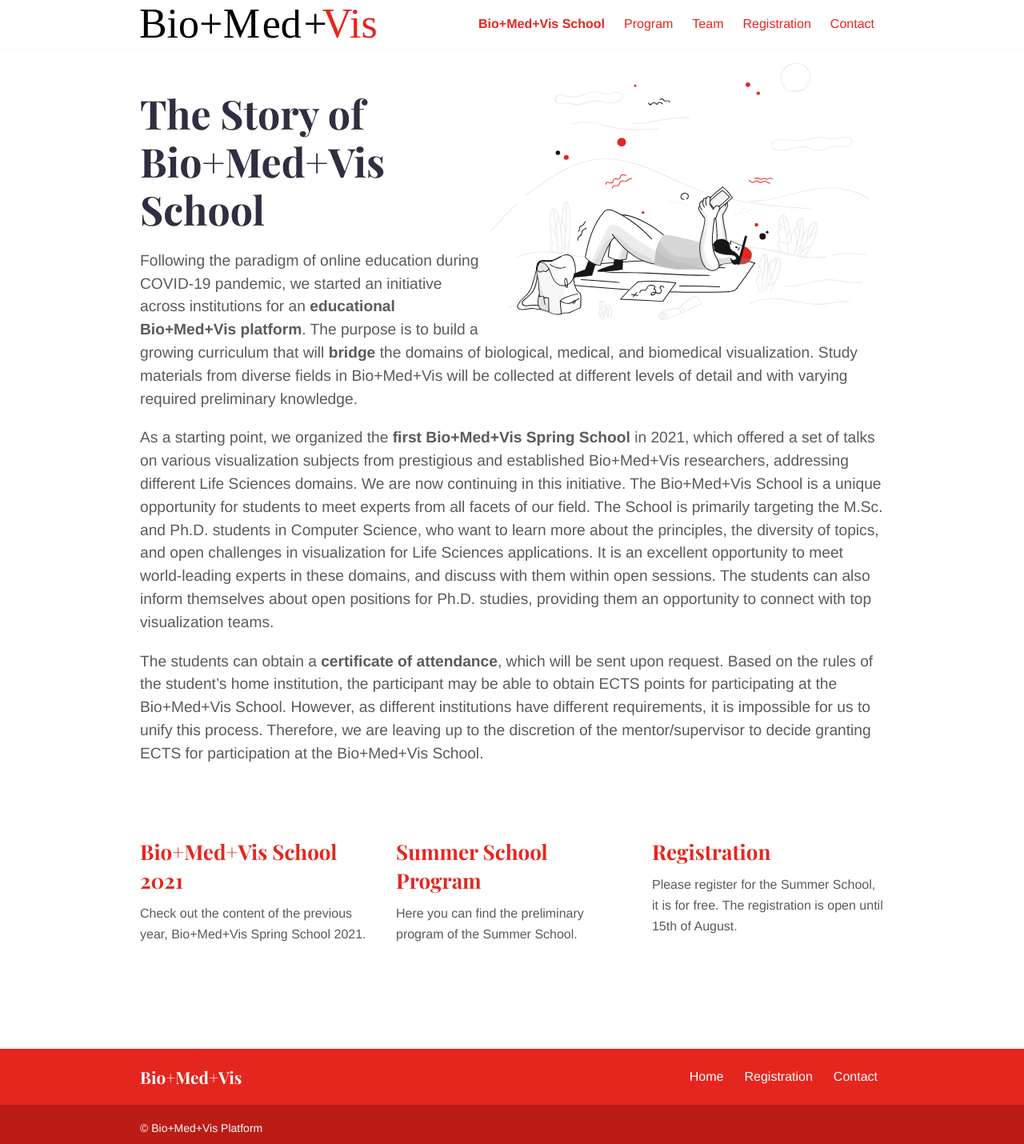
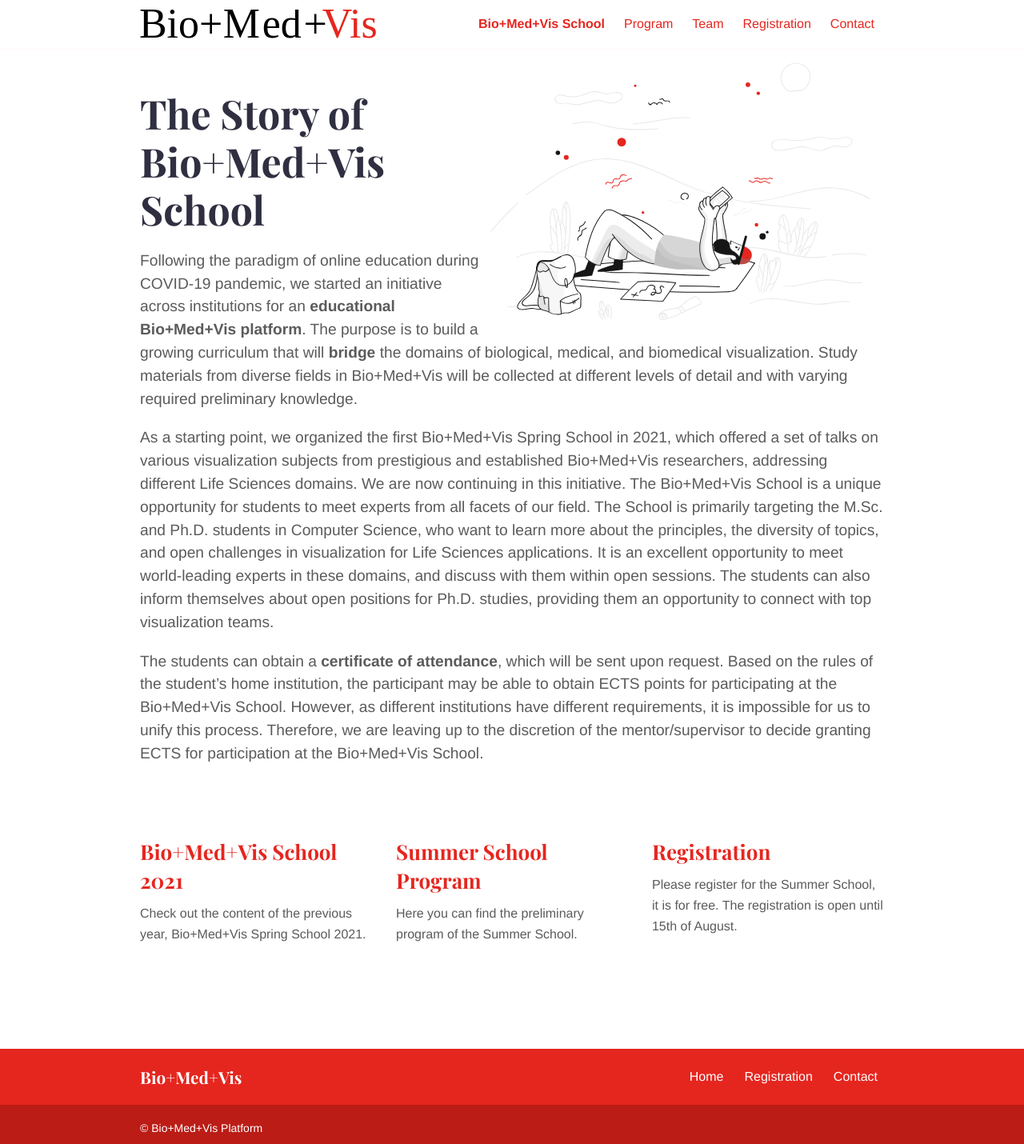
Before and after one commit to biomedvis/2022, a Jekyll site: the page built from school.md, in a window 1280 px wide. Shown: the whole page at 80% size. Built offline with Jekyll 4.4.1, drawn with Linux system fonts in a browser that asks for light colours.

```diff
--- a/school.md
+++ b/school.md
@@ -8,7 +8,6 @@ intro_image: "images/illustrations/reading.svg"
 
 Following the paradigm of online education during COVID-19 pandemic, we started an initiative across institutions for an **educational Bio+Med+Vis platform**. The purpose is to build a growing curriculum that will **bridge** the domains of biological, medical, and biomedical visualization. Study materials from diverse fields in Bio+Med+Vis will be collected at different levels of detail and with varying required preliminary knowledge.
 
-As a starting point, we organized the **first Bio+Med+Vis Spring School** in 2021, which offered a set of talks on various visualization subjects from prestigious and established Bio+Med+Vis researchers, addressing different Life Sciences domains. We are now continuing in this initiative. The Bio+Med+Vis School is a unique opportunity for students to meet experts from all facets of our field.
-The School is primarily targeting the M.Sc. and Ph.D. students in Computer Science, who want to learn more about the principles, the diversity of topics, and open challenges in visualization for Life Sciences applications. It is an excellent opportunity to meet world-leading experts in these domains, and discuss with them within open sessions. The students can also inform themselves about open positions for Ph.D. studies, providing them an opportunity to connect with top visualization teams.
+As a starting point, we organized the first Bio+Med+Vis Spring School in 2021, which offered a set of talks on various visualization subjects from prestigious and established Bio+Med+Vis researchers, addressing different Life Sciences domains. We are now continuing in this initiative. The Bio+Med+Vis School is a unique opportunity for students to meet experts from all facets of our field. The School is primarily targeting the M.Sc. and Ph.D. students in Computer Science, who want to learn more about the principles, the diversity of topics, and open challenges in visualization for Life Sciences applications. It is an excellent opportunity to meet world-leading experts in these domains, and discuss with them within open sessions. The students can also inform themselves about open positions for Ph.D. studies, providing them an opportunity to connect with top visualization teams.
 
 The students can obtain a **certificate of attendance**, which will be sent upon request. Based on the rules of the student’s home institution, the participant may be able to obtain ECTS points for participating at the Bio+Med+Vis School. However, as different institutions have different requirements, it is impossible for us to unify this process. Therefore, we are leaving up to the discretion of the mentor/supervisor to decide granting ECTS for participation at the Bio+Med+Vis School.
```
